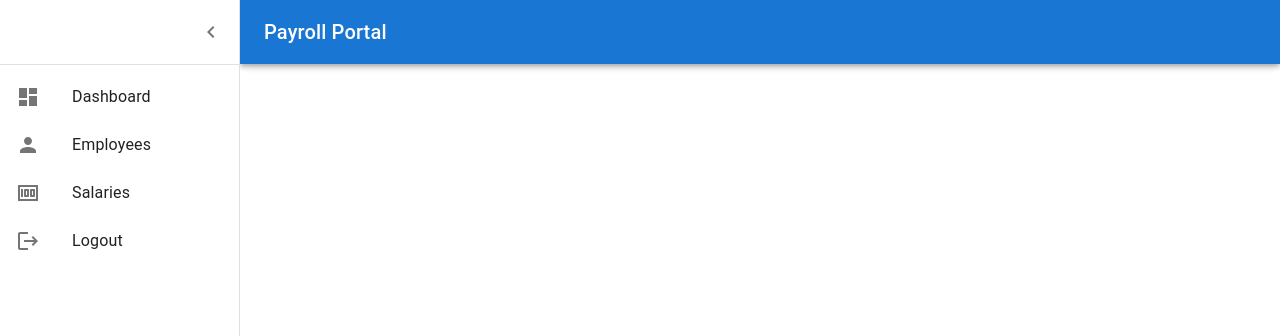
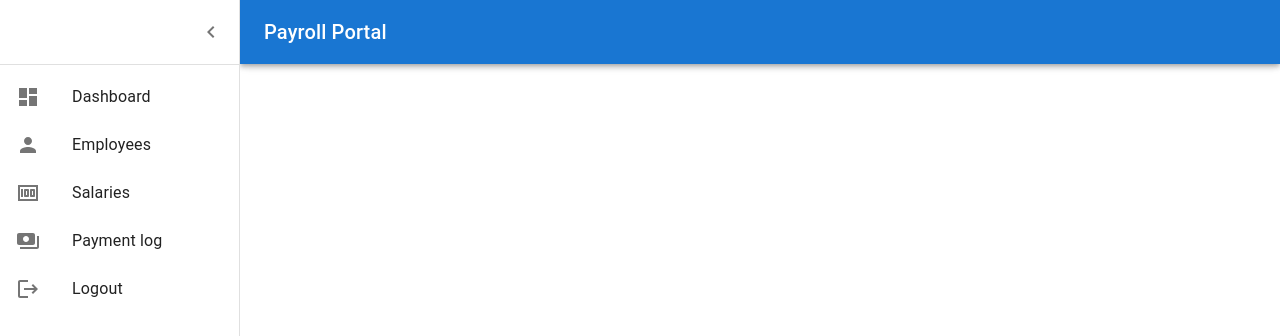
Before and after one commit to pooyagolchian/payroll-admin, a React (Vite) app: page /dashboard in a window 1280 px wide. Both pictures are taken after a click on the button "open drawer". Shown: the top 336 px of the page. Built offline with nearby package versions, Linux system fonts and the light colour scheme.

Commit message:
🔧 Fix: update Dashboard title styles and add Payment log option in DrawerMenu

```diff
--- a/src/components/DrawerMenu/index.tsx
+++ b/src/components/DrawerMenu/index.tsx
@@ -16,7 +16,13 @@ import ListItem from '@mui/material/ListItem';
 import ListItemButton from '@mui/material/ListItemButton';
 import ListItemIcon from '@mui/material/ListItemIcon';
 import ListItemText from '@mui/material/ListItemText';
-import { Money, Person, Logout, Dashboard } from '@mui/icons-material';
+import {
+  Money,
+  Person,
+  Logout,
+  Dashboard,
+  Payments,
+} from '@mui/icons-material';
 import { useNavigate } from 'react-router-dom';
 
 const drawerWidth = 240;
@@ -147,6 +153,12 @@ export default function DrawerMenu() {
               action: () => {},
             },
             {
+              link: '/payment-log',
+              title: 'Payment log',
+              icon: <Payments />,
+              action: () => {},
+            },
+            {
               link: '/login',
               title: 'Logout',
               icon: <Logout />,
@@ -155,7 +167,6 @@ export default function DrawerMenu() {
               },
             },
           ].map((text, index) => (
-            // eslint-disable-next-line react/no-array-index-key
             <ListItem key={index} disablePadding>
               <ListItemButton
                 onClick={() => {
--- a/src/pages/Dashboard/index.tsx
+++ b/src/pages/Dashboard/index.tsx
@@ -1,7 +1,7 @@
 const Dashboard = () => {
   return (
     <>
-      <h1 className="text-4xl font-bold py-10">Payroll admin</h1>
+      <h1 className="text-4xl py-10">Payroll admin</h1>
     </>
   );
 };
```
